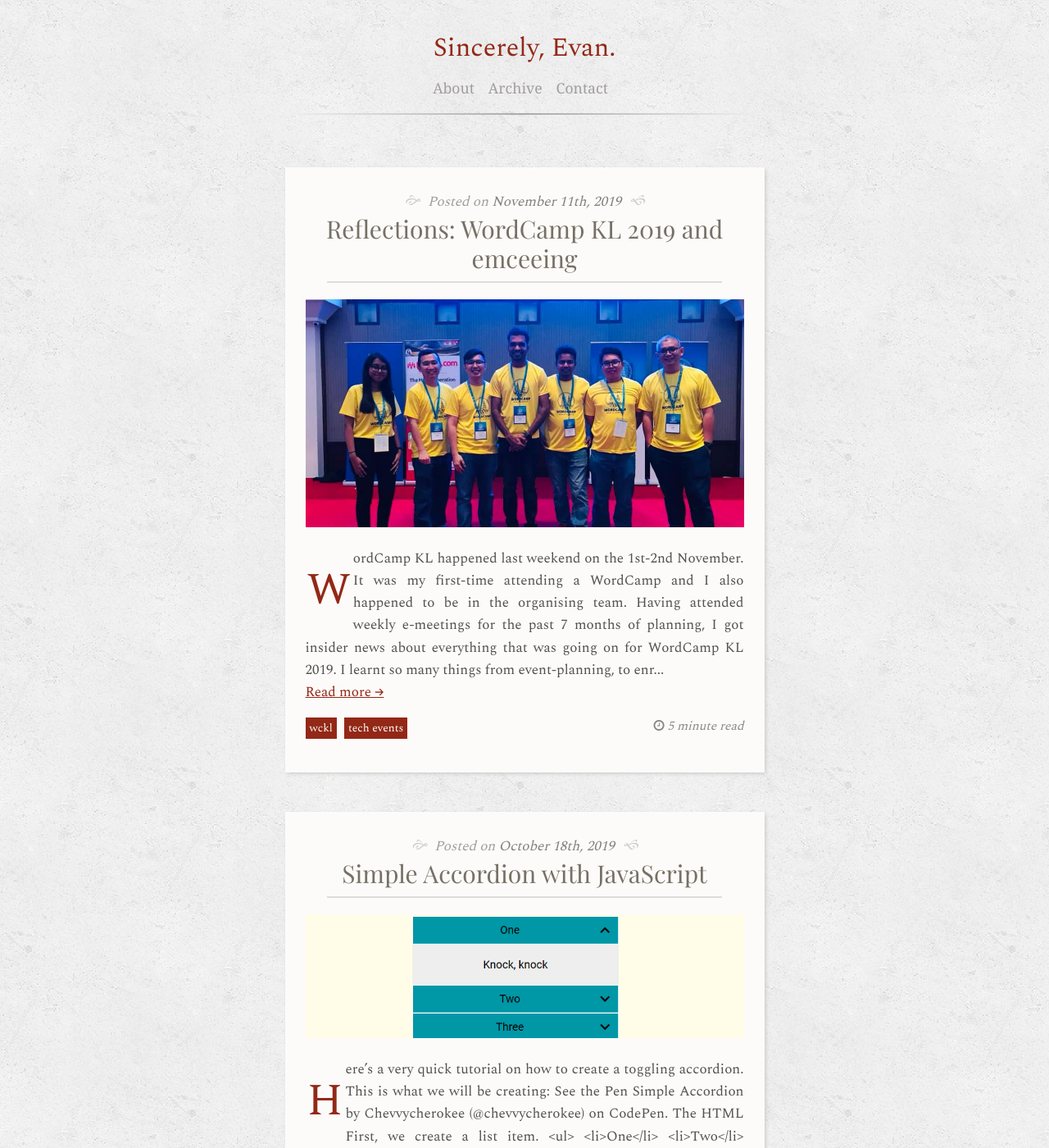
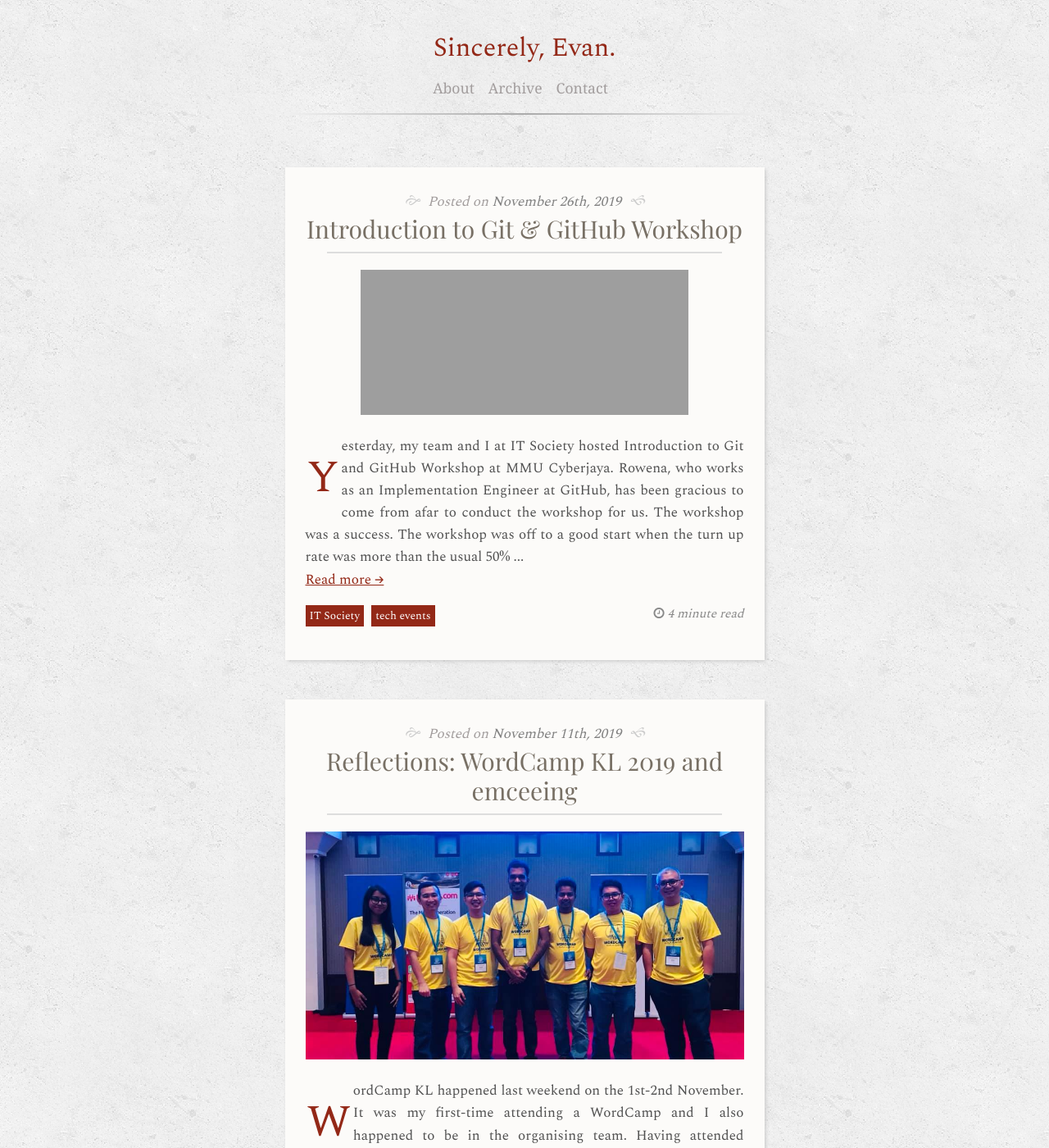
Before and after one commit to evangelistagrace/evangelistagrace.github.io, a Jekyll site: the page built from index.html, in a window 1280 px wide and 1400 px high. Shown: the whole window at 82% size. Built offline with Jekyll 4.4.1, drawn with Linux system fonts in a browser that asks for light colours; some web fonts are replaced; the list of posts is cut into pages by our own code; some of the changed text lies outside the part shown.

Commit message:
intro to git and github workshop

```diff
--- a/_includes/image.html
+++ b/_includes/image.html
@@ -1,5 +1,5 @@
 <figure class="image">
-    <center><img src="{{ include.url }}" alt="{{ include.description }}">
+    <center><img src="{{ include.url }}" alt="{{ include.description }}" width="{{ include.width }}">
         <figcaption><em>{{ include.description }}</em></figcaption>
     </center>
 </figure>
--- /dev/null
+++ b/_posts/2019-11-26-intro-to-git-github-workshop-it-society.md
@@ -0,0 +1,42 @@
+---
+layout: post
+title: "Introduction to Git & GitHub Workshop"
+author: "Evangelista Grace"
+categories: events
+tags: [IT Society, tech events]
+image: 25.JPG
+---
+
+Yesterday, my team and I at IT Society hosted Introduction to Git and GitHub Workshop at MMU Cyberjaya. Rowena, who works as an Implementation Engineer at GitHub, has been gracious to come from afar to conduct the workshop for us.
+
+The workshop was a success. The workshop was off to a good start when the turn up rate was more than the usual 50% of the total number of people who registered. There were over 80+ attendees from various levels of study and faculties.
+
+{% include image.html url="/assets/img/github-workshop/1.jpg" description="GitHub mascot stickers" %}
+
+The workshop started off with Rowena introducing herself and then speaking about the differences between Git and GitHub. Rowena then proceeded to the meat of the workshop which was explaining the Git and GitHub workflow. In the meantime, students could pose questions to Rowena through sli.do which Rowena would look into and answer some questions every 20 minutes or so. Rowena also took the time to share a little bit about her career as an Implementation Engineer at GitHub.
+
+Throughout the workshop, student tutors (Too, Pritesh, Anonoz and Danny) were walking around and helping students who needed help. I, on the other hand, was busy preparing banana cake for the after-workshop refreshments :D
+
+{% include image.html url="/assets/img/github-workshop/2.jpg" description="" %}
+
+The workshop wrapped up with yet another Q & A, a presenting of a small token of appreciaton to Rowena and finally a group photo (and more Q & A after dismissal). I really liked the enthusiasm from some of the students. Some were even asking advanced questions that had to be placed for post-workshop discussion.
+
+{% include image.html url="/assets/img/github-workshop/3.JPG" description="The scribblings on the whiteboard tho"%}
+
+{% include image.html url="/assets/img/github-workshop/4.JPG" description="Say cheese!" %}
+
+{% include image.html url="/assets/img/dividers/1.png" width="200px"%}
+
+Reflection :
+
+I'm grateful to have had the opportunity to connect with Rowena through Jecelyn, the director of Women Who Code. This was a burning question almost everyone had for me (you just got your answer). I nor IT Society had planned to hold any workshop for the current term, and seeing that I was close to retiring from my position as VP of IT Society, I saw this as a good opportunity to kickstart the long-paused workshop culture that was once introduced and practiced by some of our seniors.
+
+The workshop discussion with Rowena beginned during my last semester's finals and the date of the workshop was finalized shortly after the semester break started. I thought it was too early to start promoting the workshop during the semester break and so I decided to start publicize the event a week before the new semester started (primarily through social media). Initially, I was concerned about getting enough participants to join since the event was happening on the second week of the semester and there would have not been enough time for publicity. But then the number of reponses were very quickly soaring and by the first week of the semester, the numbers had been over 70. This coupled with two posters sticked per faculty, we had garnered 112 reponses and decided to no longer accept responses thenceforth.
+
+In my past experience organizing events, the number of turn-ups has on average seen only 50% of the total registered. But this time around, it was pleasing to see the percentage increase by ~15%. I had to change the venue to a bigger classroom to try and accomodate as many as 100 participants.
+
+It was great to have an ensemble of a good support team through which tasks got delegated. Everyone did their jobs and ensured the workshop ran smoothly. There were a few problems that we ran into in the beginning. There was some trouble connecting Rowena's laptop to the projector and the air-conditioner was shut down. But thanks to Danny and Too, they solved the issue with Rowena's laptop connection to the projector and Florex for contacting the Faculty Management Division to solve the air-cond issue.
+
+Overall, we garnered positive reviews for the workshop. However we did receive two feedbacks which mentioned that the time was too short for the workshop and one more saying that the workshop was too fast to follow along. This is quite normal to expect, given the time constraint and the wealth of knowledge to be shared for just an introductory topic alone.
+
+The success of the workshop, albeit the small-scale of the event that it was, felt especially rewarding to me. I enjoyed every part of the process of executing the workshop: from connecting with the speaker, to gathering responses from the participants, keeping the participants informed about the workshop and getting an appproval for the venue booking as well as recruiting volunteers for the event. I can't thank my team enough for working together to make the event a success.
```
Also changed, not shown: assets/img/dividers/1.png (added), 5 other files.
